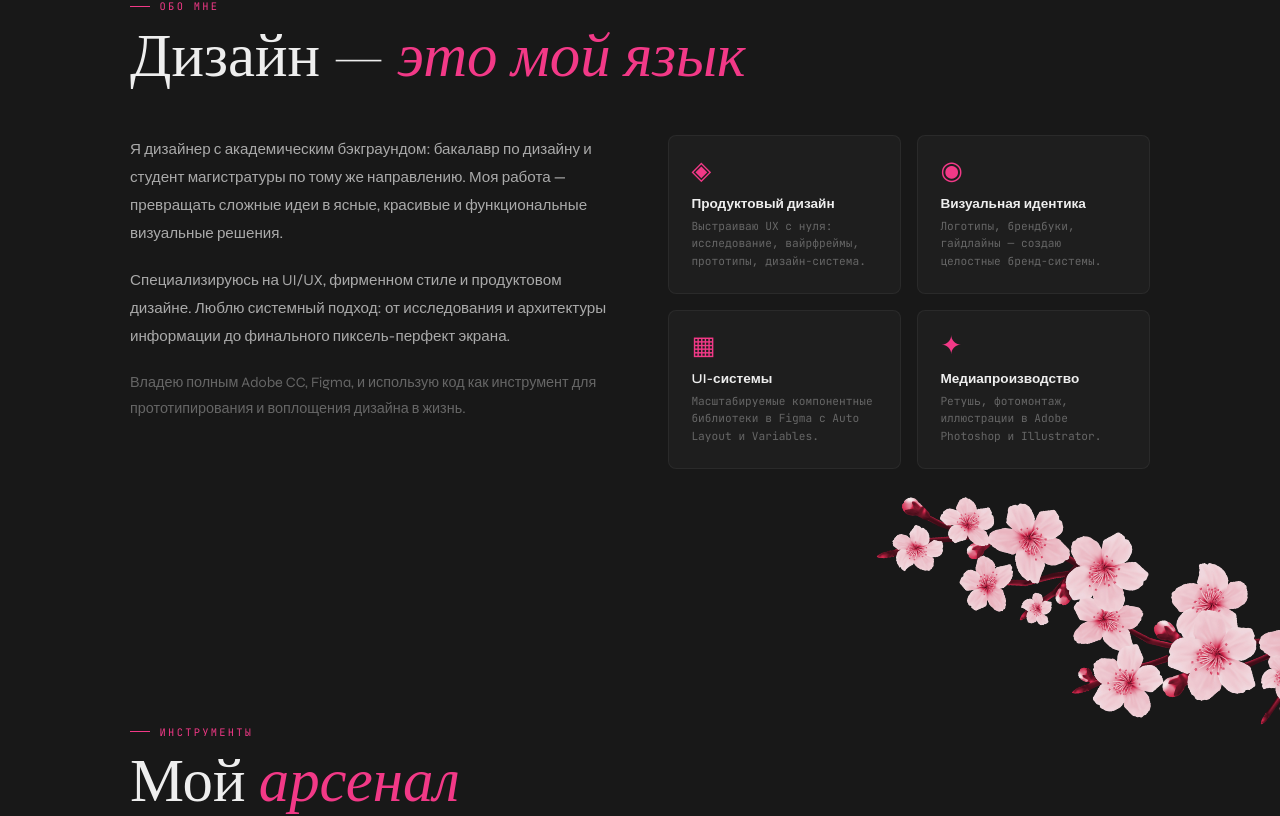
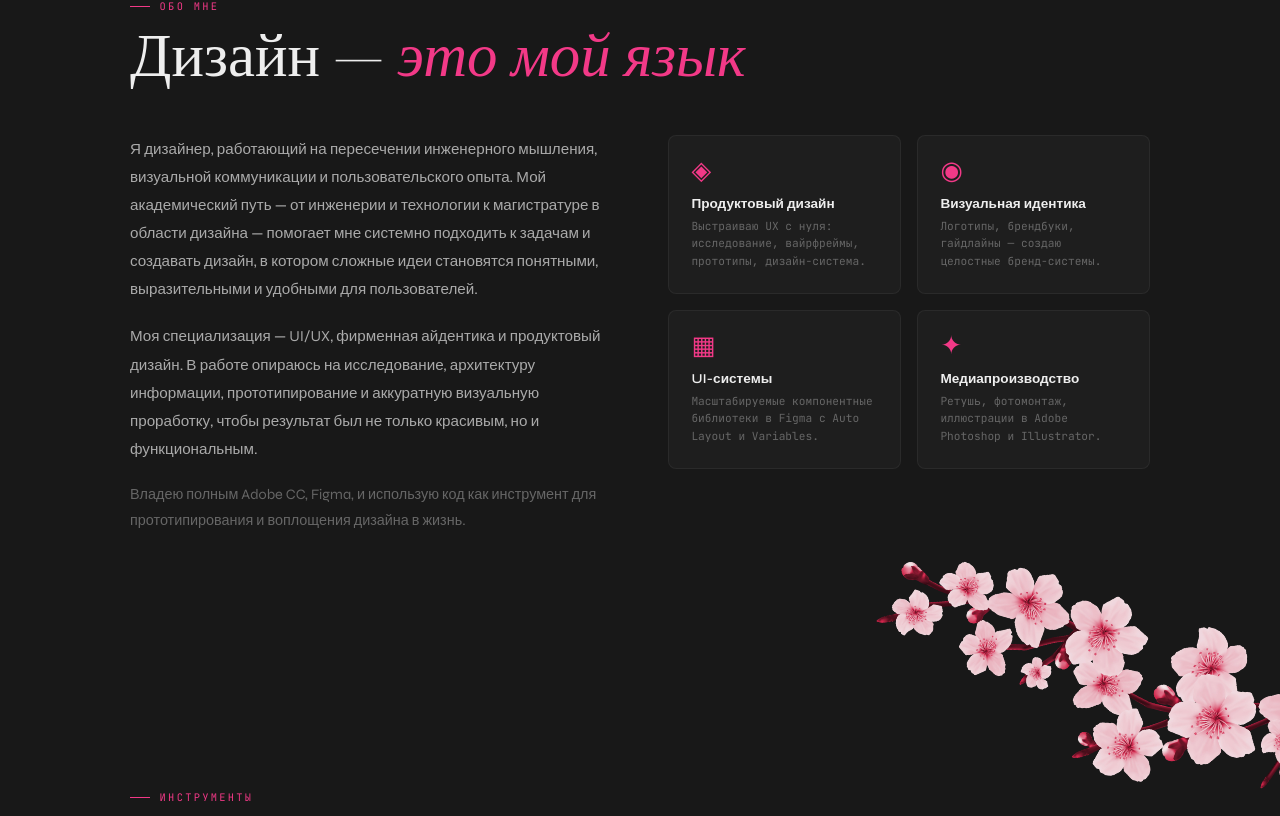
Before and after one commit to AREKKUZZERA/portfolio, a React (Vite) app: page / in a window 1280 px wide. Shown: the part 1054-1870 px from the top of the page. Built offline with nearby package versions, Linux system fonts and the light colour scheme; no server answers.

Commit message:
Update about copy and decoration layers

```diff
--- a/src/components/About.jsx
+++ b/src/components/About.jsx
@@ -5,8 +5,8 @@ const T = {
   ru: {
     label: 'Обо мне',
     title1: 'Дизайн —', title2: 'это мой язык',
-    bio1: 'Я дизайнер с академическим бэкграундом: бакалавр по дизайну и студент магистратуры по тому же направлению. Моя работа — превращать сложные идеи в ясные, красивые и функциональные визуальные решения.',
-    bio2: 'Специализируюсь на UI/UX, фирменном стиле и продуктовом дизайне. Люблю системный подход: от исследования и архитектуры информации до финального пиксель-перфект экрана.',
+    bio1: 'Я дизайнер, работающий на пересечении инженерного мышления, визуальной коммуникации и пользовательского опыта. Мой академический путь — от инженерии и технологии к магистратуре в области дизайна — помогает мне системно подходить к задачам и создавать дизайн, в котором сложные идеи становятся понятными, выразительными и удобными для пользователей.',
+    bio2: 'Моя специализация — UI/UX, фирменная айдентика и продуктовый дизайн. В работе опираюсь на исследование, архитектуру информации, прототипирование и аккуратную визуальную проработку, чтобы результат был не только красивым, но и функциональным.',
     bio3: 'Владею полным Adobe CC, Figma, и использую код как инструмент для прототипирования и воплощения дизайна в жизнь.',
     card1t: 'Продуктовый дизайн', card1d: 'Выстраиваю UX с нуля: исследование, вайрфреймы, прототипы, дизайн-система.',
     card2t: 'Визуальная идентика', card2d: 'Логотипы, брендбуки, гайдлайны — создаю целостные бренд-системы.',
--- a/src/components/Contact.jsx
+++ b/src/components/Contact.jsx
@@ -25,7 +25,7 @@ const T = {
 export default function Contact({ lang }) {
   const t = T[lang];
   return (
-    <section id="contact" className="page-section contact-section" style={{ position: 'relative', isolation: 'isolate', padding: '8rem 2.5rem 6rem', maxWidth: 1100, margin: '0 auto' }}>
+    <section id="contact" className="page-section contact-section" style={{ position: 'relative', zIndex: 1, isolation: 'isolate', padding: '8rem 2.5rem 6rem', maxWidth: 1100, margin: '0 auto' }}>
       <ScrollParallaxImage
         src={sakuraUrl}
         className="sakura-parallax--contact"
--- a/src/components/Resume.jsx
+++ b/src/components/Resume.jsx
@@ -96,7 +96,7 @@ const T = {
 export default function Resume({ lang }) {
   const t = T[lang];
   return (
-    <section id="resume" className="page-section" style={{ padding: '8rem 2.5rem', maxWidth: 1100, margin: '0 auto' }}>
+    <section id="resume" className="page-section" style={{ position: 'relative', zIndex: 2, padding: '8rem 2.5rem', maxWidth: 1100, margin: '0 auto' }}>
       <p className="section-label">{t.label}</p>
       <h2 className="section-title">{t.title1} <em>{t.title2}</em></h2>
 
```
